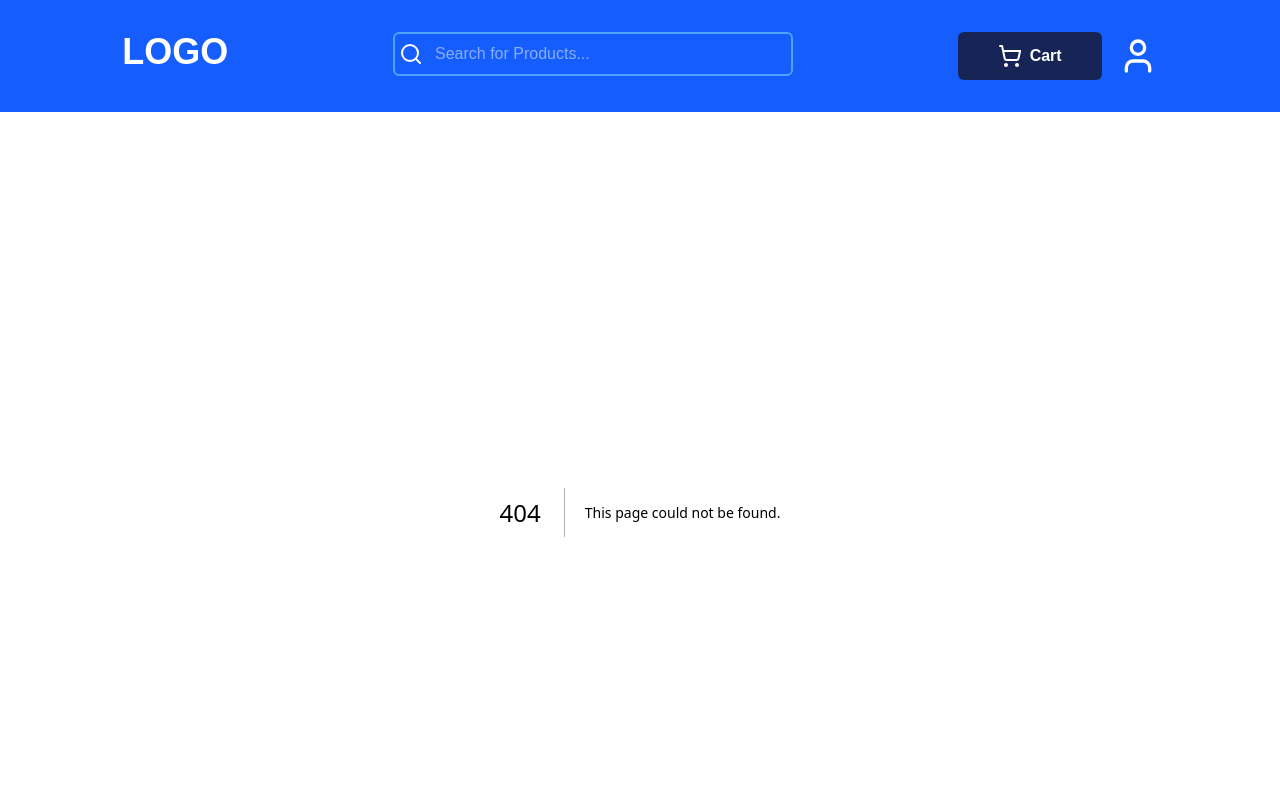
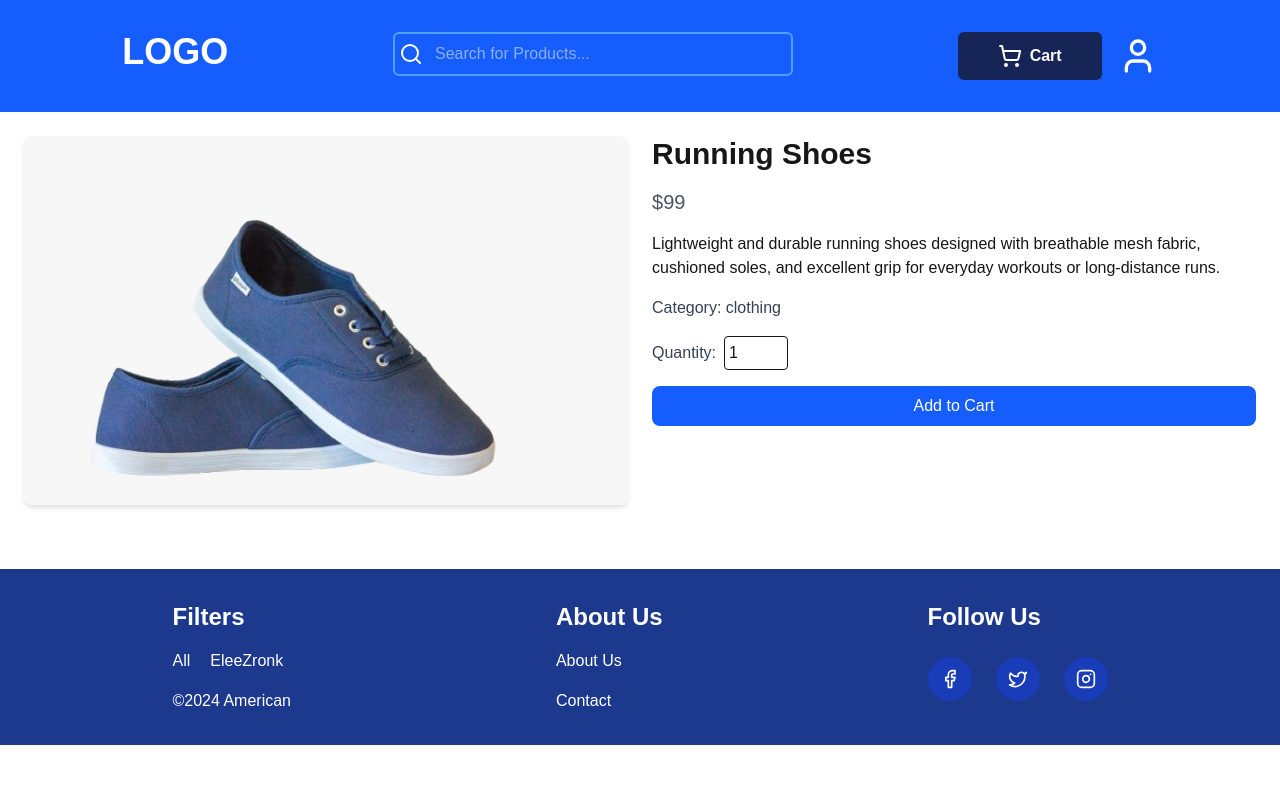
Before and after one commit to SandeepKumarSolanki/whatbytes-project, a Next.js app: page /product/1 in a window 1280 px wide. Before the commit this address had no page. Shown: the top 800 px of the page. Built offline with nearby package versions, Linux system fonts and the light colour scheme.

Commit message:
add params and Product Detail Page

```diff
--- /dev/null
+++ b/src/app/product/[id]/page.jsx
@@ -0,0 +1,56 @@
+"use client";
+
+import React from "react";
+import { data } from "@/assets/assets.js";
+import { useParams } from "next/navigation";
+
+const Page = () => {
+  const params = useParams();
+  const { id } = params;
+  console.log("Product ID:", id);
+
+  const product = data.find((item) => item.id === Number(id));
+
+  return (
+    <div className="p-6">
+      {product ? (
+        <div className="flex gap-6">
+
+          <div className="w-1/2">
+            <img
+              src={product.image.src}
+              alt={product.title}
+              className="w-full rounded-lg shadow-md"
+            />
+          </div>
+
+
+          <div className="w-1/2 flex flex-col gap-4">
+            <h1 className="text-3xl font-bold">{product.title}</h1>
+            <p className="text-xl text-gray-600">${product.price}</p>
+            <p>{product.description}</p>
+            <p className="text-gray-700">Category: {product.category}</p>
+
+            <div className="flex items-center gap-2">
+              <label className="text-gray-700">Quantity:</label>
+              <input
+                type="number"
+                defaultValue={1}
+                min={1}
+                className="w-16 border rounded p-1"
+              />
+            </div>
+
+            <button className="px-4 py-2 bg-blue-600 text-white rounded-lg hover:bg-blue-700">
+              Add to Cart
+            </button>
+          </div>
+        </div>
+      ) : (
+        <h2 className="text-red-500">Product not found!</h2>
+      )}
+    </div>
+  );
+};
+
+export default Page;
--- a/src/assets/assets.js
+++ b/src/assets/assets.js
@@ -20,6 +20,7 @@ export const data = [
   {
     id: 1,
     title: "Running Shoes",
+    description: "Lightweight and durable running shoes designed with breathable mesh fabric, cushioned soles, and excellent grip for everyday workouts or long-distance runs.",
     category: "clothing",
     price: 99,
     image: p1,
@@ -27,6 +28,7 @@ export const data = [
   {
     id: 2,
     title: "Wireless Headphones",
+    description: "High-quality wireless headphones with noise cancellation, crystal-clear sound, and up to 30 hours of battery life for an immersive audio experience.",
     category: "electronics",
     price: 250,
     image: p2,
@@ -34,13 +36,15 @@ export const data = [
   {
     id: 3,
     title: "Back Pack",
-    category: "Home",
+    description: "Stylish and spacious backpack with multiple compartments, water-resistant fabric, and padded straps—perfect for travel, school, or daily commutes.",
+    category: "home",
     price: 129,
     image: p3,
   },
   {
     id: 4,
     title: "SmartWatch",
+    description: "Feature-packed smartwatch with fitness tracking, heart rate monitoring, message notifications, and long-lasting battery life in a sleek design.",
     category: "electronics",
     price: 249,
     image: p4,
@@ -48,6 +52,7 @@ export const data = [
   {
     id: 5,
     title: "Sunglasses",
+    description: "Trendy UV-protected sunglasses with scratch-resistant lenses and lightweight frames, providing both style and eye protection for sunny days.",
     category: "clothing",
     price: 149,
     image: p5,
@@ -55,6 +60,7 @@ export const data = [
   {
     id: 6,
     title: "Digital Camera",
+    description: "Compact digital camera with high-resolution imaging, 4K video recording, and advanced autofocus—ideal for capturing memories in detail.",
     category: "electronics",
     price: 149,
     image: p6,
@@ -62,8 +68,9 @@ export const data = [
   {
     id: 7,
     title: "T-shirt",
+    description: "Soft and breathable cotton T-shirt with a classic fit, durable stitching, and all-day comfort—perfect for casual wear or layering.",
     category: "clothing",
     price: 29,
     image: p7,
   }
-]
+];
--- a/src/components/Footer.jsx
+++ b/src/components/Footer.jsx
@@ -4,7 +4,7 @@ import React from 'react'
 
 const Footer = () => {
   return (
-    <div className='bg-blue-900 text-[#ffffff] mt-10  bottom-0  px-10 py-8 justify-around w-full flex gap-20 md:gap-0 flex-col md:flex-row'>
+    <div className='bg-blue-900 text-[#ffffff] mt-10 relative bottom-0  px-10 py-8 justify-around w-full flex gap-20 md:gap-0 flex-col md:flex-row'>
       <div className='flex flex-col md:gap-4'>
         <h3 className='text-2xl font-bold'>Filters</h3>
         <div className='flex items-center gap-5'>
--- a/src/components/Items.jsx
+++ b/src/components/Items.jsx
@@ -1,15 +1,16 @@
 'use client'
 import Image from "next/image";
 import useProduct from "@/context/ProductContext";
+import { useRouter } from "next/navigation";
 
 function Items({ image, id, title, price }) {
     const { AddToCart, setFleg } = useProduct();
-
+    const router = useRouter();
 
 
     return (
         <div
-
+            onClick={()=> router.push(`/product/${id}`)}
             className="white  p-3 cursor-pointer"
         >
             <Image
```
